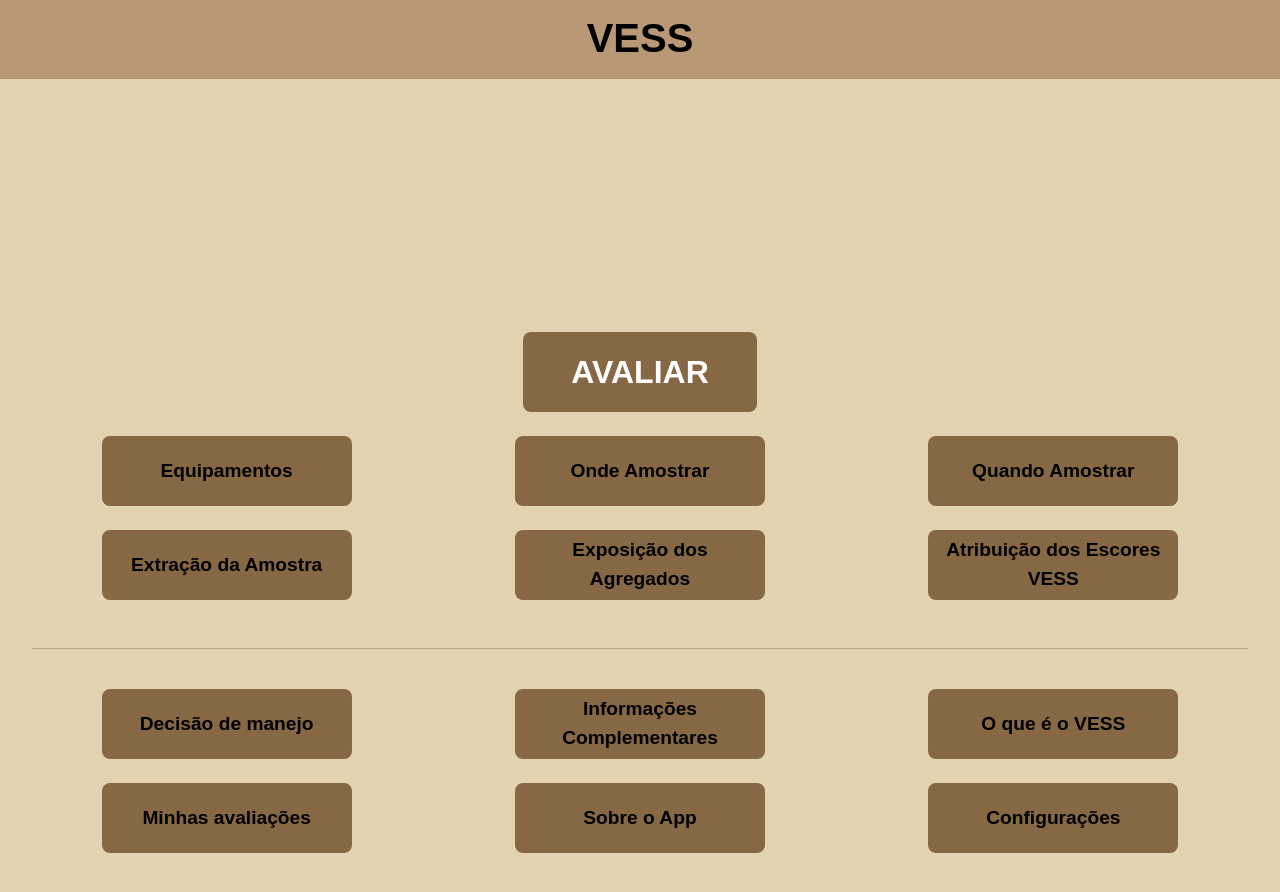
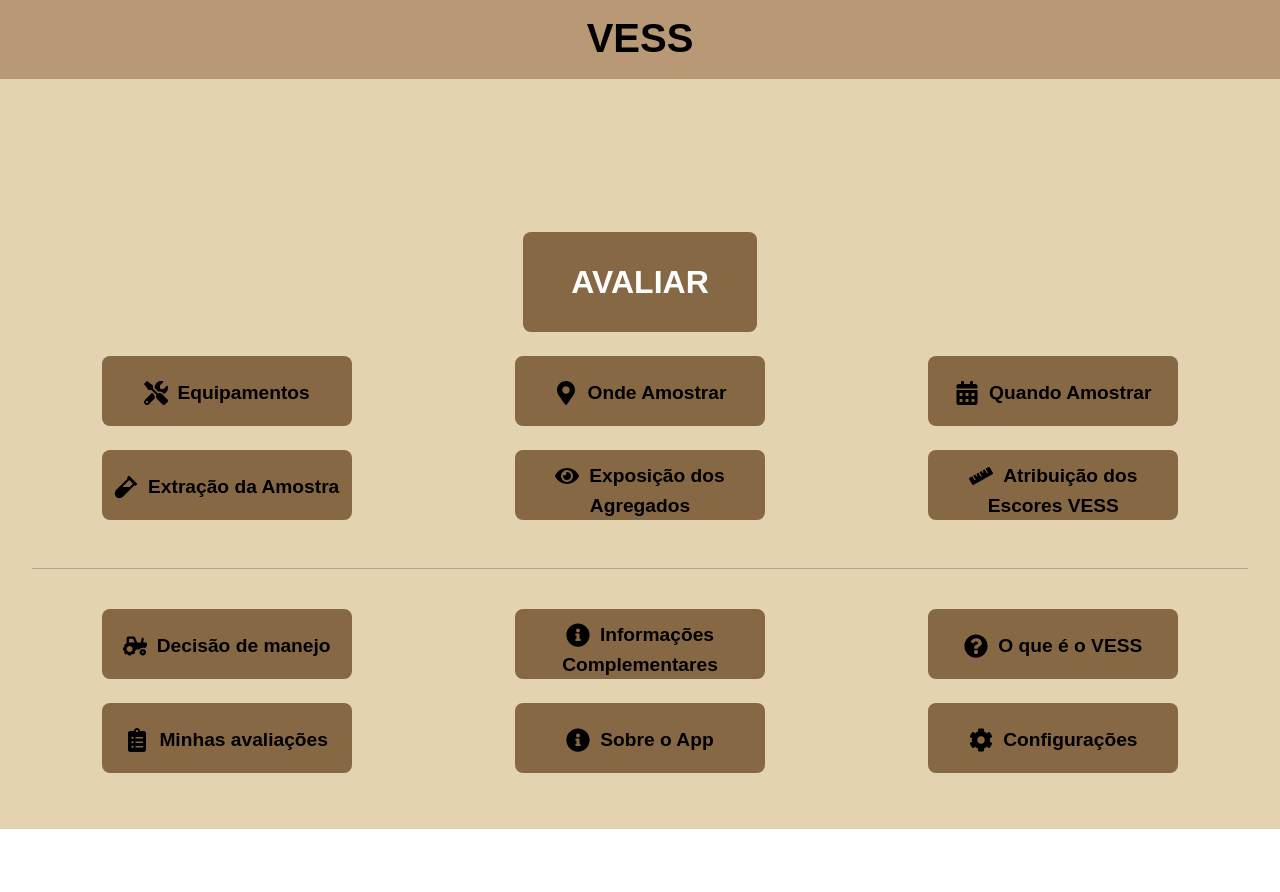
Before and after one commit to matheusEmanoels/TrabalhoFinalWeb, a React (Vite) app in the folder client/: page / in a window 1280 px wide. Shown: the top 892 px of the page. After the commit the page ends 829 px from the top, so only its background shows below. Built offline with nearby package versions, Linux system fonts and the light colour scheme.

Commit message:
Icones menu page

```diff
--- a/client/package.json
+++ b/client/package.json
@@ -12,6 +12,7 @@
   "dependencies": {
     "axios": "^1.10.0",
     "bootstrap": "^5.3.6",
+    "bootstrap-icons": "^1.13.1",
     "icons": "^1.0.0",
     "react": "^19.1.0",
     "react-dom": "^19.1.0",
--- a/client/src/pages/MenuPage/MenuPage.css
+++ b/client/src/pages/MenuPage/MenuPage.css
@@ -20,6 +20,7 @@ body {
 }
 
 .avaliar-button {
+  margin-top: -100px;
   background-color: #876845;
   border: none;
   font-size: 2rem;
@@ -61,5 +62,7 @@ body {
   color: white;
 }
 
-.row_extra {
+.button-icon {
+  font-size: 1.5rem;
+  margin-right: 10px;
 }
--- a/client/src/pages/MenuPage/MenuPage.tsx
+++ b/client/src/pages/MenuPage/MenuPage.tsx
@@ -1,25 +1,26 @@
 import { useNavigate } from 'react-router-dom';
 import './MenuPage.css';
+import { FaCalendarAlt, FaClipboardList, FaCog, FaEye, FaInfoCircle, FaMapMarkerAlt, FaQuestionCircle, FaRuler, FaTools, FaTractor, FaVial } from 'react-icons/fa';
 
 const MenuPage = () => {
   const navigate = useNavigate();
 
   const buttons = [
-    { label: 'Equipamentos', path: '/Equipamentos' },
-    { label: 'Onde Amostrar', path: '/OndeAmostrar' },
-    { label: 'Quando Amostrar', path: '/QuandoAmostrar' },
-    { label: 'Extração da Amostra', path: '/EstracaoAmostra' },
-    { label: 'Exposição dos Agregados', path: '/ExposicaoAgregados' },
-    { label: 'Atribuição dos Escores VESS', path: '/AtribuicaoVESS' },
+    { label: 'Equipamentos', path: '/Equipamentos', icon: <FaTools /> },
+    { label: 'Onde Amostrar', path: '/OndeAmostrar', icon: <FaMapMarkerAlt /> },
+    { label: 'Quando Amostrar', path: '/QuandoAmostrar', icon: <FaCalendarAlt /> },
+    { label: 'Extração da Amostra', path: '/EstracaoAmostra', icon: <FaVial /> },
+    { label: 'Exposição dos Agregados', path: '/ExposicaoAgregados', icon: <FaEye /> },
+    { label: 'Atribuição dos Escores VESS', path: '/AtribuicaoVESS', icon: <FaRuler /> },
   ];
 
   const extraButtons = [
-    { label: 'Decisão de manejo', path: '/DecisaoManejo' },
-    { label: 'Informações Complementares', path: '/InformacoesComplementares' },
-    { label: 'O que é o VESS', path: '/VESS' },
-    { label: 'Minhas avaliações', path: '/Avaliacoes' },
-    { label: 'Sobre o App', path: '/SobreApp' },
-    { label: 'Configurações', path: '/Configuracoes' },
+    { label: 'Decisão de manejo', path: '/DecisaoManejo', icon: <FaTractor /> },
+    { label: 'Informações Complementares', path: '/InformacoesComplementares', icon: <FaInfoCircle /> },
+    { label: 'O que é o VESS', path: '/VESS', icon: <FaQuestionCircle /> },
+    { label: 'Minhas avaliações', path: '/Avaliacoes', icon: <FaClipboardList /> },
+    { label: 'Sobre o App', path: '/SobreApp', icon: <FaInfoCircle /> },
+    { label: 'Configurações', path: '/Configuracoes', icon: <FaCog /> },
   ];
 
   return (
@@ -44,6 +45,7 @@ const MenuPage = () => {
                 className="btn btn-custom"
                 onClick={() => navigate(btn.path)}
               >
+                {btn.icon && <span className="button-icon">{btn.icon}</span>}
                 {btn.label}
               </button>
             </div>
@@ -66,6 +68,7 @@ const MenuPage = () => {
                 className="btn btn-custom"
                 onClick={() => navigate(btn.path)}
               >
+                {btn.icon && <span className="button-icon">{btn.icon}</span>}
                 {btn.label}
               </button>
             </div>
```
Also changed, not shown: 1 other file (tests, documents, lock files or other folders).
